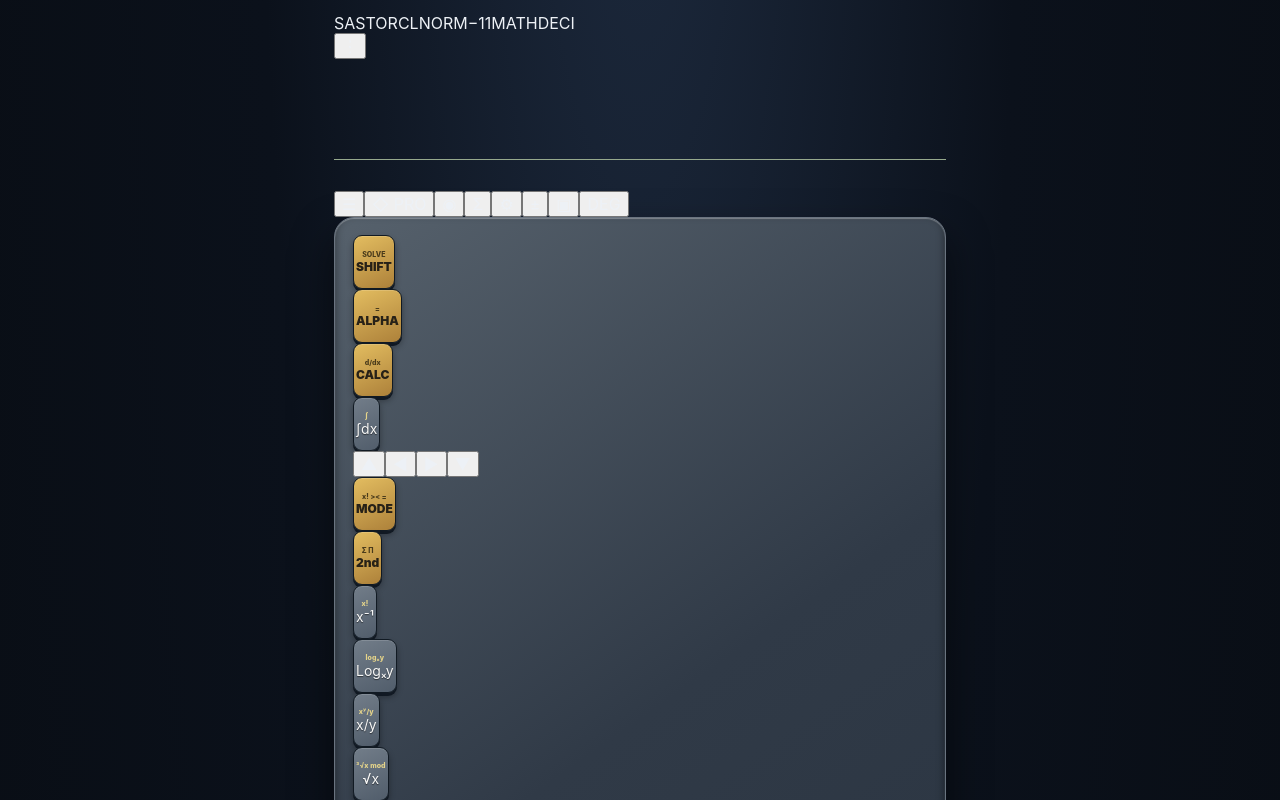
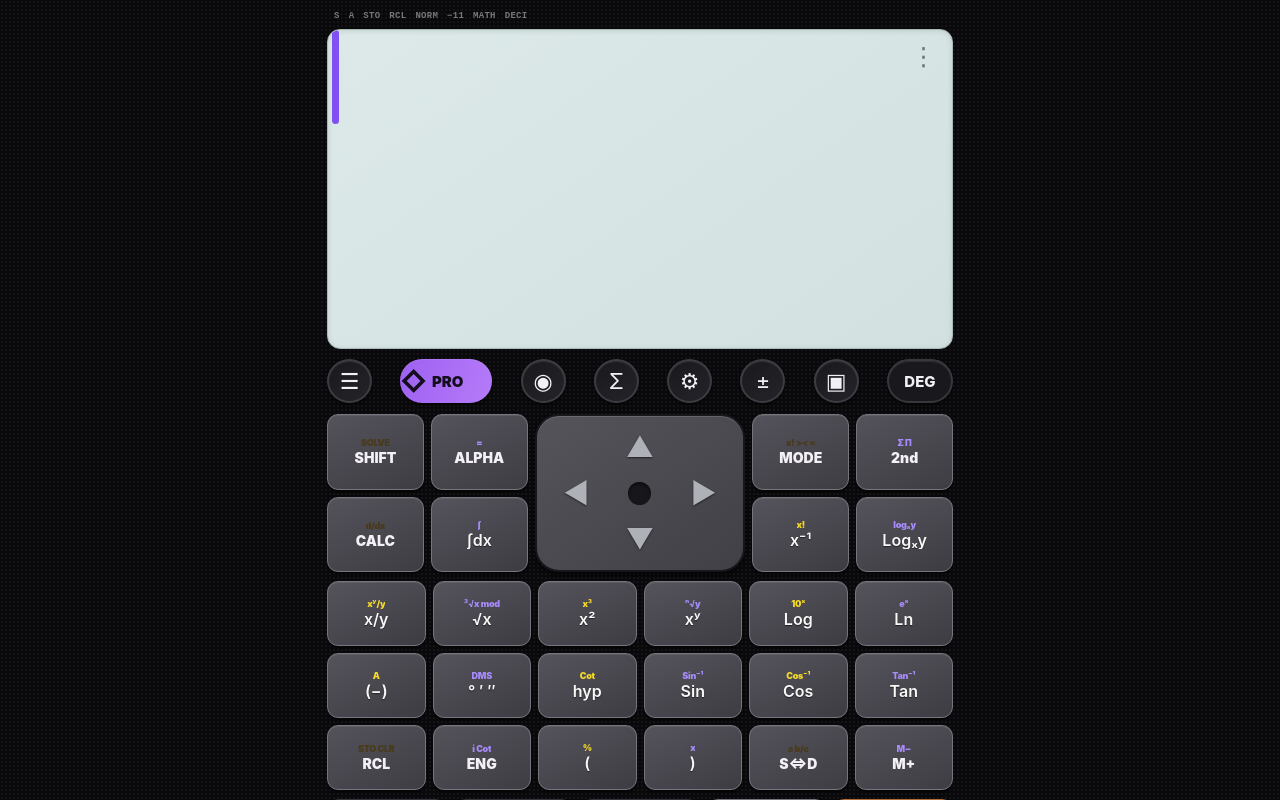
Before and after one commit to ah92j/MathPro-X, a React (Vite) app: page / in a window 1280 px wide. Shown: the top 800 px of the page. Built offline with nearby package versions, Linux system fonts and the light colour scheme.

Commit message:
Apply exact supplied calculator screenshot layout and visual styling

```diff
--- a/src/styles.css
+++ b/src/styles.css
@@ -135,3 +135,124 @@ button{color:inherit;cursor:pointer}
  .physical-calculator{padding:17px 18px 13px}
  .calc-key{min-height:54px}.key-row{gap:9px}.physical-keypad{gap:9px}
 }
+
+
+/* Supplied 991 reference layout */
+:root{
+  --app-dark:#09090b;
+  --key-gray:#414047;
+  --key-border:#77747e;
+  --legend-yellow:#f4da28;
+  --legend-purple:#a78bfa;
+}
+body{
+  background-color:var(--app-dark);
+  background-image:radial-gradient(#242329 .65px,transparent .75px);
+  background-size:4px 4px;
+}
+.app{max-width:650px;width:100%;padding:calc(4px + env(safe-area-inset-top)) 7px calc(8px + env(safe-area-inset-bottom));}
+.reference-calculator{max-width:640px;margin:0 auto;padding:0 0 10px;}
+.reference-status{height:25px;display:flex;align-items:center;gap:9px;padding:0 7px;color:#77777c;font:700 9px/1 ui-monospace,monospace;letter-spacing:.03em;white-space:nowrap;overflow:hidden;}
+.reference-status .status-on{color:#f0f0f0;}
+.reference-display{
+  position:relative;min-height:clamp(245px,27vh,355px);height:clamp(245px,27vh,355px);
+  overflow:hidden;border:1px solid #a9b9b7;border-radius:13px;
+  background:linear-gradient(145deg,#dce9e8 0%,#d2e1e0 100%);
+  box-shadow:inset 0 1px 5px #68787638;
+  padding:18px 18px 12px 21px;
+}
+.display-cursor{position:absolute;left:4px;top:0;width:7px;height:94px;background:#8150f3;border-radius:8px;}
+.display-menu{position:absolute;top:14px;right:13px;z-index:2;border:0;background:transparent;color:#6f7778;font-size:25px;line-height:1;padding:0 3px;}
+.reference-display .lcd-expression{
+  position:relative;z-index:1;width:100%;height:calc(100% - 48px);min-height:0;max-height:none;
+  resize:none;padding:8px 14px 8px 4px;background:transparent;color:#252b2b;
+  font:clamp(20px,5vw,28px)/1.5 ui-monospace,SFMono-Regular,Consolas,monospace;outline:none;
+}
+.reference-display .lcd-answer{
+  position:absolute;left:20px;right:20px;bottom:12px;min-height:30px;border:0;padding:0;
+  display:flex;justify-content:space-between;align-items:end;color:#28302f;
+}
+.reference-display .lcd-answer strong{font-size:clamp(19px,5vw,26px);color:#202625;font-weight:600;}
+.reference-display .lcd-error{font-size:10px;color:#9e3030;}
+.calculator-toolbar{display:flex;align-items:center;justify-content:space-between;gap:6px;margin:10px 0 11px;}
+.calculator-toolbar button{
+  flex:0 1 45px;min-width:0;width:45px;height:44px;display:grid;place-items:center;
+  border:2px solid #3d3c42;border-radius:50%;background:linear-gradient(145deg,#19191d,#242329);
+  color:#f1f0f4;font-size:22px;line-height:1;box-shadow:0 2px 3px #0008,inset 0 1px #ffffff16;padding:0;
+}
+.calculator-toolbar .toolbar-pro{
+  flex:1 1 78px;width:auto;max-width:92px;height:44px;border:0;border-radius:24px;
+  background:linear-gradient(110deg,#9d61f1,#b67bf9);color:#130d1d;
+  font-size:15px;font-weight:900;display:flex;gap:5px;
+}
+.toolbar-pro span{font-size:25px;line-height:.8}
+.calculator-toolbar .toolbar-angle{
+  flex:0 0 66px;width:66px;border-radius:28px;background:#19191d;border:2px solid #38373e;
+  font-size:15px;font-weight:800;
+}
+.physical-calculator.reference-body{
+  max-width:none;width:100%;margin:0;padding:0;border:0;border-radius:0;background:transparent;
+  box-shadow:none;overflow:visible;
+}
+.keypad-upper{display:grid;grid-template-columns:minmax(0,1fr) minmax(118px,1.05fr) minmax(0,1fr);gap:7px;align-items:stretch;margin-bottom:9px;}
+.upper-key-grid{display:grid;grid-template-columns:repeat(2,minmax(0,1fr));grid-template-rows:repeat(2,minmax(56px,auto));gap:7px;min-width:0;}
+.direction-pad{
+  align-self:center;aspect-ratio:1.33/1;width:100%;min-width:0;max-height:174px;
+  display:grid;grid-template-columns:repeat(3,1fr);grid-template-rows:repeat(3,1fr);
+  padding:8px;border:2px solid #17171b;border-radius:24px;
+  background:linear-gradient(145deg,#55545b,#414047);
+  box-shadow:0 3px 4px #0009,inset 0 1px #ffffff22;
+  overflow:hidden;
+}
+.direction-pad button{border:0;background:transparent;color:#aeb1b7;font-size:clamp(17px,4vw,28px);padding:0;text-shadow:0 1px 2px #222;}
+.direction-pad .pad-up{grid-row:1;grid-column:2}
+.direction-pad .pad-left{grid-row:2;grid-column:1}
+.direction-pad .pad-center{grid-row:2;grid-column:2;display:grid;place-items:center;}
+.direction-pad .pad-right{grid-row:2;grid-column:3}
+.direction-pad .pad-down{grid-row:3;grid-column:2}
+.pad-center i{width:23px;height:23px;border-radius:50%;background:#17171b;box-shadow:inset 0 2px 3px #0008;}
+.physical-keypad{display:flex;flex-direction:column;gap:9px;padding:0;margin:0;}
+.scientific-function-grid{display:grid;grid-template-columns:repeat(6,minmax(0,1fr));gap:7px;margin-bottom:9px;}
+.numeric-grid{display:grid;grid-template-columns:repeat(5,minmax(0,1fr));gap:7px;}
+.calc-key{
+  min-width:0;min-height:52px;display:flex;flex-direction:column;align-items:center;justify-content:center;gap:2px;
+  padding:3px 1px;border:1px solid var(--key-border);border-radius:11px;
+  background:linear-gradient(155deg,#55535b,#3d3b43);color:#f4f1f5;
+  box-shadow:0 2px 2px #0009,inset 0 1px #ffffff16;text-shadow:0 1px 1px #0008;
+  font-size:clamp(10px,2.65vw,15px);font-weight:600;line-height:1.05;
+}
+.calc-key .key-hint{display:block;min-height:10px;max-width:100%;overflow:hidden;white-space:nowrap;font-size:clamp(6px,1.55vw,9px);line-height:1;color:var(--legend-yellow);font-weight:900;letter-spacing:-.03em;text-shadow:none;}
+.calc-key .key-hint.purple{color:var(--legend-purple);}
+.calc-key .key-label{display:block;max-width:100%;overflow:hidden;white-space:nowrap;text-overflow:clip;font-size:inherit;line-height:1.1;}
+.calc-key.key-number{min-height:70px;border-color:#35363d;border-radius:12px;background:linear-gradient(155deg,#292b33,#202229);font-size:clamp(22px,6.2vw,34px);font-weight:500;}
+.calc-key.key-function{background:linear-gradient(155deg,#55535b,#3e3c43);font-size:clamp(11px,2.9vw,16px);}
+.calc-key.key-command{background:linear-gradient(155deg,#54525a,#3f3d44);color:#f3f1f5;font-size:clamp(10px,2.5vw,14px);}
+.calc-key.key-danger{background:linear-gradient(145deg,#f4a05e,#e88742);border-color:#b66a36;color:#171313;text-shadow:none;font-size:clamp(14px,3.2vw,18px);font-weight:800;}
+.calc-key.key-operator{background:linear-gradient(155deg,#34363e,#24262e);font-size:clamp(20px,5.4vw,30px);font-weight:500;}
+.calc-key.key-equals{background:linear-gradient(155deg,#292b32,#202229);border-color:#45464d;color:#fff;font-size:clamp(22px,5.5vw,30px);}
+.calc-key.key-shift{background:linear-gradient(145deg,#f8d84b,#e9bd28);border-color:#a98b22;color:#201b0d;text-shadow:none;}
+.calc-key.key-alpha{background:linear-gradient(145deg,#8e74ce,#6955a8);border-color:#534180;color:#fff;}
+.calc-key.key-menu{background:linear-gradient(145deg,#5a5860,#414047);}
+.calc-key.is-on{outline:2px solid #f5df7b;outline-offset:1px;}
+.calc-key:active,.calculator-toolbar button:active,.direction-pad button:active{transform:translateY(1px);filter:brightness(1.15);}
+.calc-bottom-label,.reference-footer-tools{display:none;}
+.reference-calculator .device-heading,.reference-calculator .precision-note{display:none;}
+@media(max-width:390px){
+  .app{padding-left:5px;padding-right:5px;}
+  .calculator-toolbar{gap:4px;margin:8px 0 9px;}
+  .calculator-toolbar button{height:40px;font-size:19px;}
+  .calculator-toolbar .toolbar-angle{flex-basis:58px;width:58px;font-size:13px;}
+  .keypad-upper{grid-template-columns:minmax(0,1fr) minmax(106px,1.02fr) minmax(0,1fr);gap:5px;}
+  .upper-key-grid{grid-template-rows:repeat(2,minmax(52px,auto));gap:5px;}
+  .scientific-function-grid,.numeric-grid{gap:5px;}
+  .calc-key{border-radius:9px;min-height:48px;}
+  .calc-key.key-number{min-height:64px;}
+}
+@media(min-width:600px){
+  .app{padding-left:12px;padding-right:12px;}
+  .reference-display{height:320px;min-height:320px;}
+  .keypad-upper{grid-template-columns:minmax(0,1fr) minmax(190px,1.05fr) minmax(0,1fr);}
+  .upper-key-grid{grid-template-rows:repeat(2,minmax(66px,auto));}
+  .scientific-function-grid .calc-key{min-height:65px;}
+  .numeric-grid .calc-key{min-height:84px;}
+}
```
